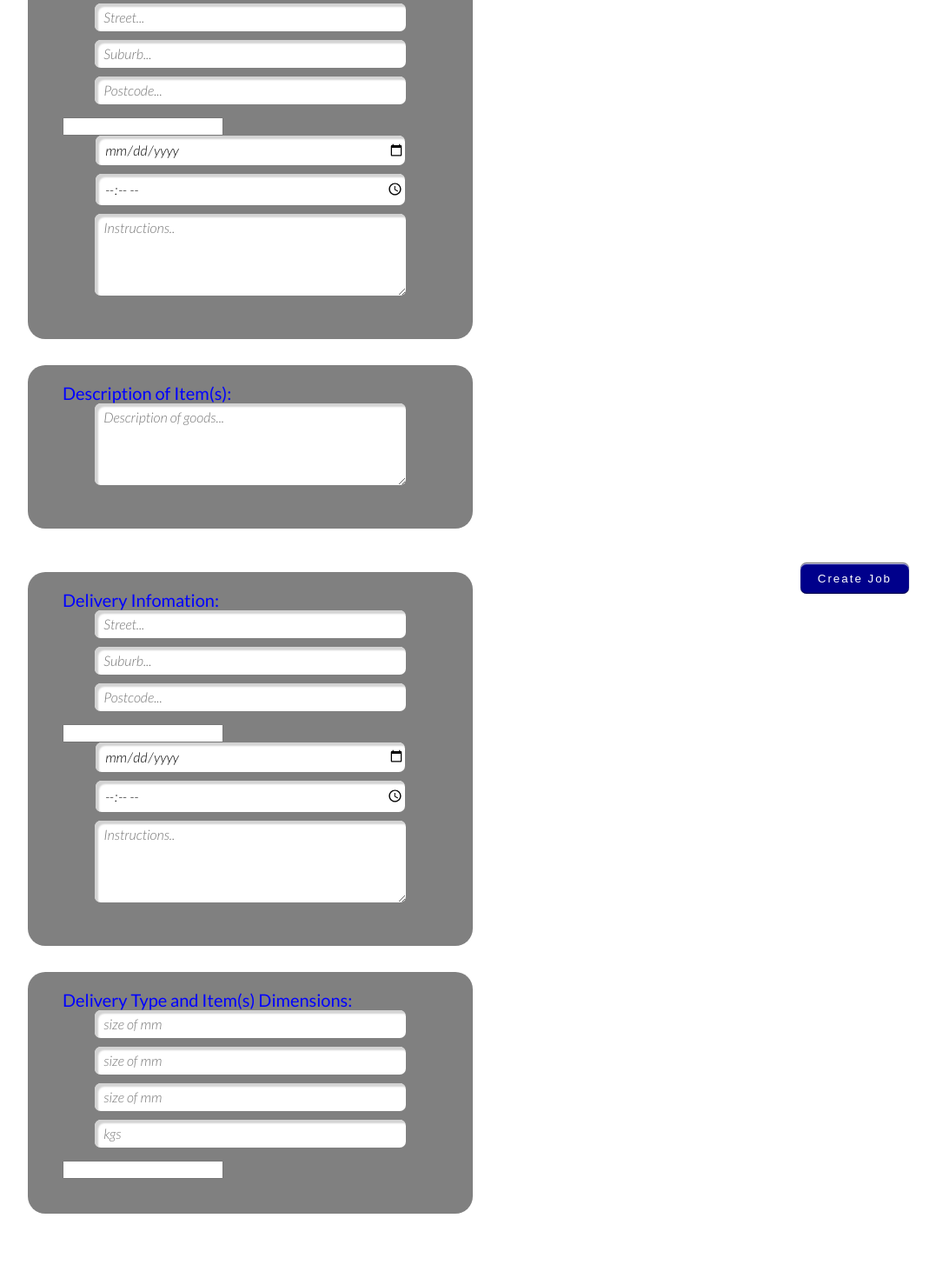
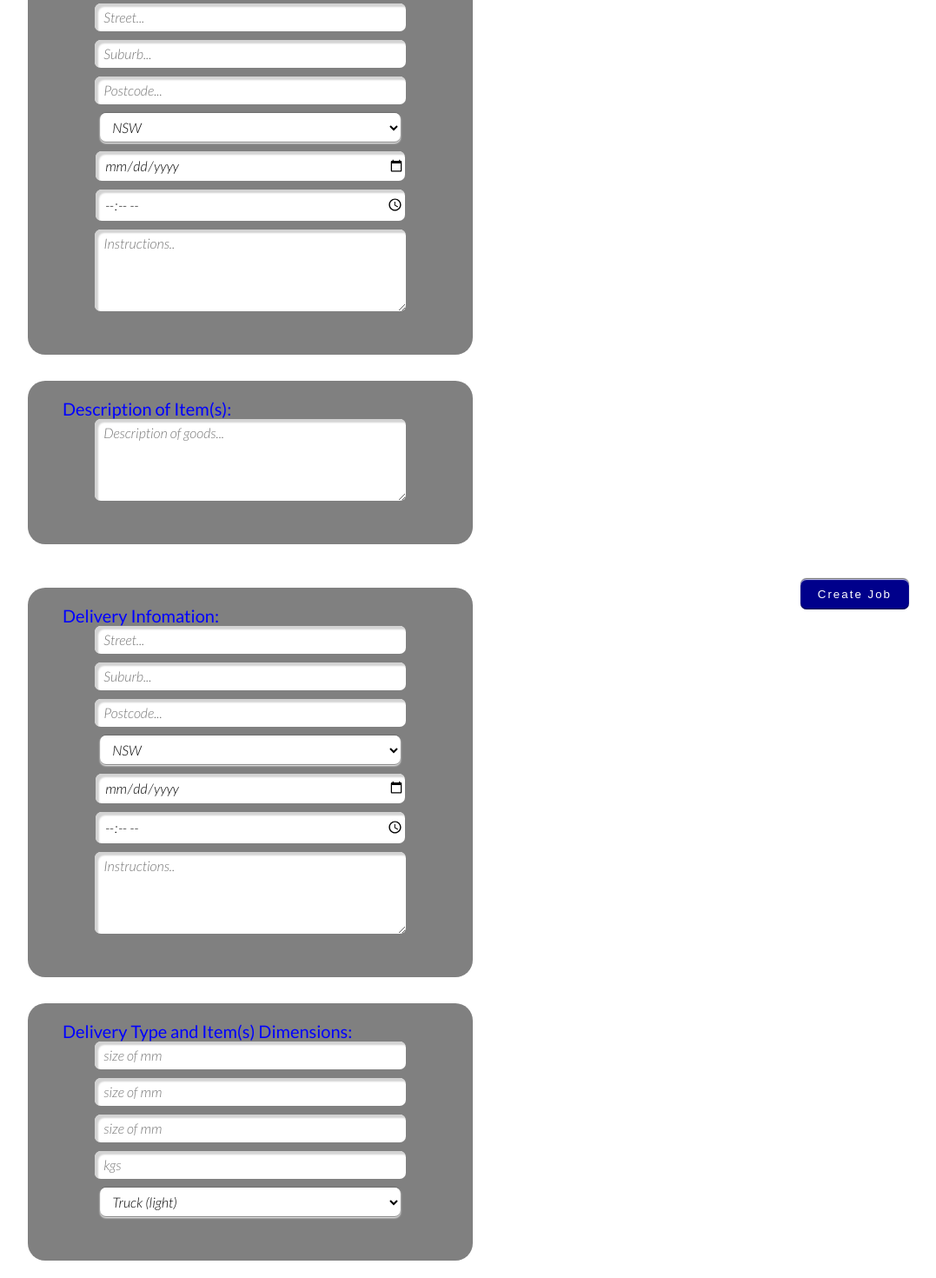
Before and after one commit to CFA-CJJ-GroupProject/CFA-Term3-NodeProject, a React (Create React App) app in the folder react-web/: page /createjob in a window 1280 px wide. Shown: the part 660-2130 px from the top of the page at 87% size, without its empty margins (106-1183 px from the left). Before the commit the page ends 2096 px from the top, so only its background shows below. Built offline with nearby package versions, Linux system fonts and the light colour scheme.

Commit message:
all fields now working on create job gui, changed react components to have a property of name so the fields will work

```diff
--- a/react-web/src/components/CreateJobForm.js
+++ b/react-web/src/components/CreateJobForm.js
@@ -15,6 +15,7 @@ function handleSubmit(event, onCreate) {
     const pickupSuburb = form.elements['pickupSuburb'].value
     const pickupPostcode = form.elements['pickupPostcode'].value
     const pickupState = form.elements['pickupState'].value
+    const pickupDate = form.elements['pickupDate'].value
     const pickupTime = form.elements['pickupTime'].value
     const pickupInstructions = form.elements['pickupInstructions'].value
 
@@ -23,10 +24,19 @@ function handleSubmit(event, onCreate) {
     const deliveryPostcode = form.elements['deliveryPostcode'].value
     const deliveryState = form.elements['deliveryState'].value
     const deliveryTime = form.elements['deliveryTime'].value
+    const deliveryDate = form.elements['deliveryDate'].value
     const deliveryInstructions = form.elements['deliveryInstructions'].value
     const descriptionOfGoods = form.elements['descriptionOfGoods'].value
     const deliveryType = form.elements['deliveryType'].value
+    const weight = form.elements['weight'].value
+    const height = form.elements['height'].value
+    const width = form.elements['width'].value
+    const length = form.elements['lengthField'].value
     const jobValues = readAndClearForm(form)
+
+    console.log('pickupTime', pickupTime)
+    console.log('pickupDate', pickupDate)
+    console.log('length', length)
 
     onCreate({
       jobNumber,
@@ -40,10 +50,15 @@ function handleSubmit(event, onCreate) {
       deliverySuburb,
       deliveryPostcode,
       deliveryState,
+      deliveryDate,
       deliveryTime,
       deliveryInstructions,
       descriptionOfGoods,
-      deliveryType
+      deliveryType,
+      weight,
+      height,
+      width,
+      length
     })
 }
 
@@ -57,15 +72,15 @@ export default function CreateJobForm({
       <div className='cj-left'>
         <div className='pickup'>
           <label>Pickup Infomation:</label>
-          <Field required='true' type='text' placeholder='Job ID' name='jobNumber' />
-          <Field required='true' type='text' placeholder='Street...' name='pickupStreet' />
-          <Field required='true' type='text' placeholder='Suburb...' name='pickupSuburb' />
+            <Field required='true' type='text' placeholder='Job ID' name='jobNumber' />
+            <Field required='true' type='text' placeholder='Street...' name='pickupStreet' />
+            <Field required='true' type='text' placeholder='Suburb...' name='pickupSuburb' />
           <div className='postcode-state'>
           <div className='postcode'>
-          <Field required='false' type='text' placeholder='Postcode...' name='pickupPostcode' />
+            <Field required='false' type='text' placeholder='Postcode...' name='pickupPostcode' />
           </div>
           <div className='state'>
-          <Field required='false' name="pickupState"/>
+          <SelectStateField required='false' name="pickupState" />
           </div>
         </div>
 
@@ -85,19 +100,19 @@ export default function CreateJobForm({
           <Field required='false' type='text' placeholder='Street...' name='deliveryStreet' />
           <Field required='false' type='text' placeholder='Suburb...' name='deliverySuburb' />
           <Field required='false' type='text' placeholder='Postcode...' name='deliveryPostcode' />
-          <Field required='false' name="deliveryState"/>
+          <SelectStateField required='false' name="deliveryState"/>
           <Field required='false' type='date' name='deliveryDate' />
           <Field required='false' type='time' name='deliveryTime' />
           <TextField required='false' placeholder='Instructions..' name='deliveryInstructions' type=''/>
         </div>
         <div className='product-info'>
           <label>Delivery Type and Item(s) Dimensions:</label>
-          <Field required='false' type='number' placeholder='size of mm' name='dimensions{length}' />
-          <Field required='false' type='number' placeholder='size of mm' name='dimensions{width}' />
-          <Field required='false' type='number' placeholder='size of mm' name='dimensions{height}' />
+          <Field required='false' type='number' placeholder='size of mm' name='lengthField' />
+          <Field required='false' type='number' placeholder='size of mm' name='width' />
+          <Field required='false' type='number' placeholder='size of mm' name='height' />
           {/* need to add option to add more for multiple items */}
           <Field required='false' type='number' placeholder='kgs' name='weight' />
-          <Field required='false' name='deliveryType' />
+          <SelectDeliveryField required='false' name='deliveryType' />
         </div>
       </div>
         <button type='submit' className='cj-button'>Create Job</button>
--- a/react-web/src/components/SelectDeliveryField.js
+++ b/react-web/src/components/SelectDeliveryField.js
@@ -14,7 +14,7 @@ import React from 'react'
 
     render() {
       return (
-            <select value={this.state.value} onChange={this.handleChange}>
+            <select value={this.state.value} name={this.props.name} onChange={this.handleChange}>
               <option value="TruckLight">Truck (light) </option>
               <option value="Ute">Ute</option>
               <option value="TruckCrane">Truck (crane)</option>
--- a/react-web/src/components/SelectStateField.js
+++ b/react-web/src/components/SelectStateField.js
@@ -14,7 +14,7 @@ class SelectStateField extends React.Component {
 
   render() {
     return (
-          <select value={this.state.value} onChange={this.handleChange}>
+      <select value={this.state.value} name={this.props.name} onChange={this.handleChange}>
         <option value="NSW">NSW</option>
         <option value="VIC">VIC</option>
         <option value="ACT">ACT</option>
--- a/react-web/src/components/readAndClearForm.js
+++ b/react-web/src/components/readAndClearForm.js
@@ -6,9 +6,9 @@ function readAndClearForm(form) {
     for (let i = 0, element; element = elements[i++];) {
         // Read value from <input>
         values[element.name] = element.value
-        // Reset <input> value
-        element.value = ''
     }
+
+    form.reset()
 
     return values
 }
--- a/react-web/src/pages/CreateJobPage.js
+++ b/react-web/src/pages/CreateJobPage.js
@@ -5,7 +5,7 @@ import CreateJobForm from '../components/CreateJobForm'
 
 class CreateJobPage extends Component {
 	state = {
-		jobs: null
+		error: null
 	}
 
 	handleCreateJob = ({
@@ -14,22 +14,26 @@ class CreateJobPage extends Component {
     pickupSuburb,
     pickupPostcode,
     pickupState,
+		pickupDate,
     pickupTime,
     pickupInstructions,
     deliveryStreet,
     deliverySuburb,
     deliveryPostcode,
     deliveryState,
+		deliveryDate,
     deliveryTime,
     deliveryInstructions,
     descriptionOfGoods,
-    deliveryType
+    deliveryType,
+		weight,
+		height,
+		length,
+		width
 		}) => {
-		console.log(jobNumber)
-		console.log(pickupStreet)
-		console.log(pickupSuburb)
+
 	// Post to /jobsß∂
-	fetch('/Jobs', {
+	fetch('/jobs', {
 		method: 'POST',
 		headers: {
 			'Content-Type': 'application/json'
@@ -39,15 +43,25 @@ class CreateJobPage extends Component {
 			pickupStreet,
 			pickupSuburb,
 			pickupPostcode,
+			pickupDate,
+			pickupTime,
 			pickupState,
 			pickupInstructions,
 			deliveryStreet,
 			deliverySuburb,
 			deliveryPostcode,
 			deliveryState,
+			deliveryTime,
+			deliveryDate,
 			deliveryInstructions,
 			descriptionOfGoods,
-			deliveryType
+			deliveryType,
+			dimensions: {
+				weight,
+				height,
+				length,
+				width
+			}
 		})
 	})
 	.then(res => res.json())
@@ -59,14 +73,16 @@ class CreateJobPage extends Component {
 			}
 		})
 	})
-	.then(error => {
+	.catch(error => {
 		this.setState({ error })
 	})
 }
   render () {
+		const { error } = this.state
 	return (
     <div>
       <h1>Create Job</h1>
+				{ !!error && <p>{ error.message }</p> }
         <CreateJobForm onCreate={ this.handleCreateJob } />
     </div>
       )
```
Lines whose indentation alone changed are shown as unchanged.
